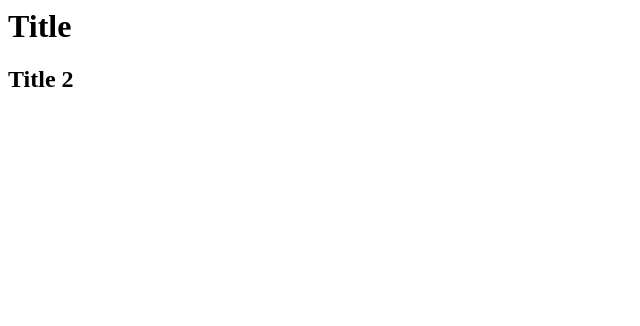
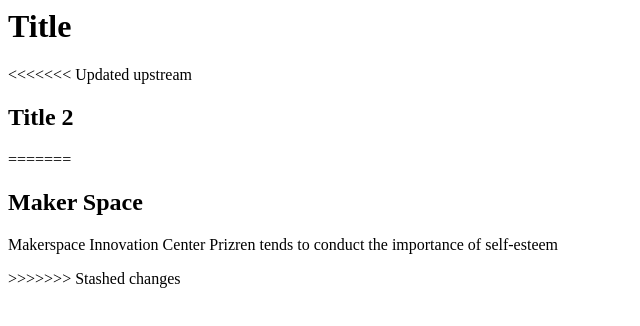
Before and after one commit to bqubique/whatever, a plain HTML site: page index.html in a window 1280 px wide. Shown: the whole page, without its empty margins (0-640 px from the left). Drawn offline with Linux system fonts and the light colour scheme.

Commit message:
Ndryshimi me Blinin

```diff
--- a/index.html
+++ b/index.html
@@ -1,6 +1,11 @@
 <html>
     <body>
         <h1>Title</h1>
+<<<<<<< Updated upstream
         <h2>Title 2 </h2>
+=======
+        <h2>Maker Space</h2>
+        <p> Makerspace Innovation Center Prizren tends to conduct the importance of self-esteem</p>
+>>>>>>> Stashed changes
     </body>
 </html>
```
